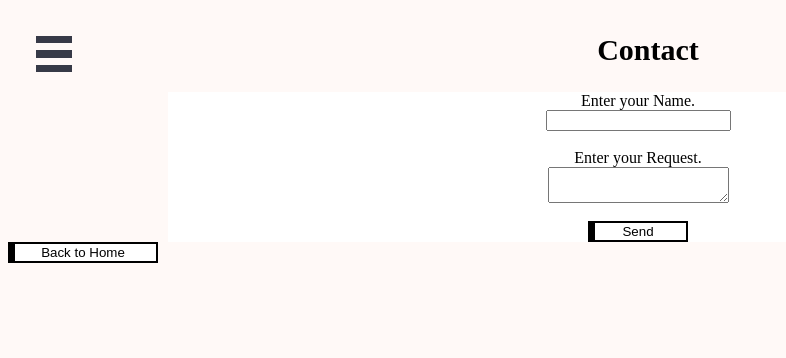
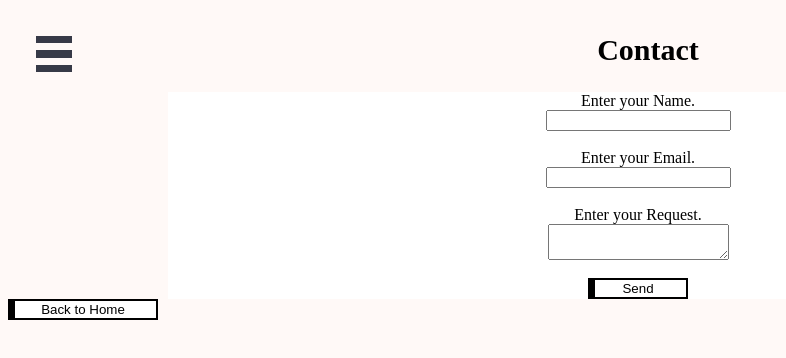
Before and after one commit to Reprereer/nextjs_site, a Next.js app: page /contact in a window 1280 px wide. Shown: the top 358 px of the page, without its empty margins (0-786 px from the left). Built offline with nearby package versions, Linux system fonts and the light colour scheme.

Commit message:
アドレスをメールに含めるようになった

```diff
--- a/pages/api/mail.jsx
+++ b/pages/api/mail.jsx
@@ -14,7 +14,7 @@ export default async (req, res) => {
   await transporter.sendMail({
     from: process.env.MAIL_USER,
     to: process.env.MAIL_USER,
-    subject: 'お問い合わせ',
+    subject: `お問い合わせ`,
     text: req.body,
   })
 
--- a/pages/contact.jsx
+++ b/pages/contact.jsx
@@ -7,7 +7,7 @@ import styles from '../styles/Modal.module.css'
 
 //問い合わせページ
 function Contact() {
-    const { setName, setMessage, send } = useMail()
+    const { setName, setMessage, setEmailaddress, send } = useMail()
     return (
         <>
         <Layout>
@@ -21,6 +21,8 @@ function Contact() {
         <StyledContact>
             Enter your Name.<br />
             <input type="text" onChange={(e) => setName(e.target.value)} /><br />
+            Enter your Email.<br/>
+            <input type="email" onChange={(e) => setEmailaddress(e.target.value)} /><br />
             Enter your Request.<br />
             <textarea onChange={(e) => setMessage(e.target.value)} /><br />
             <button type="button" onClick={send} className={styles.btnborderopen}>Send</button>
--- a/pages/hooks/useMail.jsx
+++ b/pages/hooks/useMail.jsx
@@ -2,6 +2,7 @@ import { useState } from 'react'
 
 export const useMail = () => {
     const [name, setName] = useState('')
+    const [emailaddress, setEmailaddress ] = useState('')
     const [message, setMessage] = useState('')
 
     const send = async () => {
@@ -11,6 +12,9 @@ export const useMail = () => {
         名前
         ${name}
 
+        アドレス
+        ${emailaddress}
+
         お問い合わせ内容
         ${message}
         `,
@@ -18,6 +22,6 @@ export const useMail = () => {
     }
 
     return {
-        setName, setMessage, send,
+        setName, setMessage, setEmailaddress, send,
     }
 }
```
